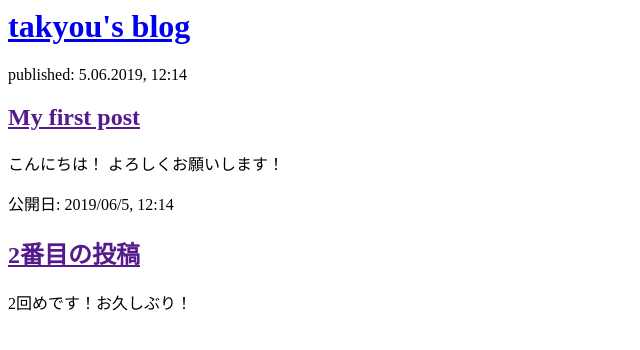
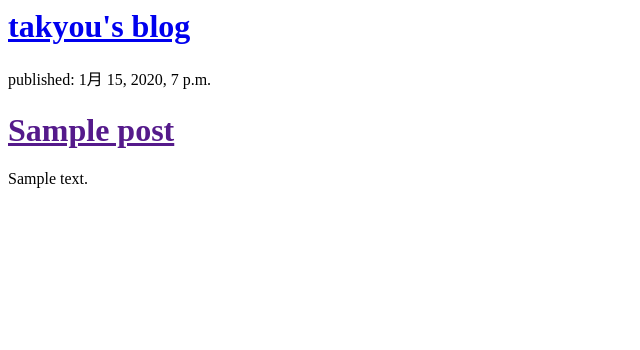
Before and after one commit to takeyou27/my-first-blog, a Django app: template blog/templates/blog/post_list.html in a window 1280 px wide. Shown: the top 350 px of the page, without its empty margins (0-640 px from the left). Run offline with Django 3.2, Linux system fonts and the light colour scheme; the template is opened without the code that fills it: values that come from a table or form of the project are taken from there, others are empty; tables that the repository leaves empty hold one stand-in row (values such as "Sample post").

Commit message:
ブログ投稿を見れるようにテンプレ変更

```diff
--- a/blog/templates/blog/post_list.html
+++ b/blog/templates/blog/post_list.html
@@ -6,17 +6,12 @@
         <div>
             <h1><a href="/">takyou's blog</a></h1>
         </div>
-
-        <div>
-            <p>published: 5.06.2019, 12:14</p>
-            <h2><a href="">My first post</a></h2>
-            <p>こんにちは！ よろしくお願いします！ </p>
-        </div>
-
-        <div>
-            <p>公開日: 2019/06/5, 12:14</p>
-            <h2><a href="">2番目の投稿</a></h2>
-            <p> 2回めです！お久しぶり！ </p>
-        </div>
+        {% for post in posts %}
+            <div>
+                <p>published: {{ post.published_date }}</p>
+                <h1><a href="">{{ post.title }}</a> </h1>
+                <p>{{ post.text|linebreaksbr }}</p>
+            </div>
+        {% endfor %}
     </body>
 </html>
--- a/blog/views.py
+++ b/blog/views.py
@@ -1,5 +1,8 @@
 from django.shortcuts import render
+from django.utils import timezone
+from .models import Post
 
 # Create your views here.
 def post_list(request):
-    return render(request, 'blog/post_list.html',{})
+    posts = Post.objects.filter(published_date__lte=timezone.now()).order_by('published_date')
+    return render(request, 'blog/post_list.html',{'posts':posts})
```
